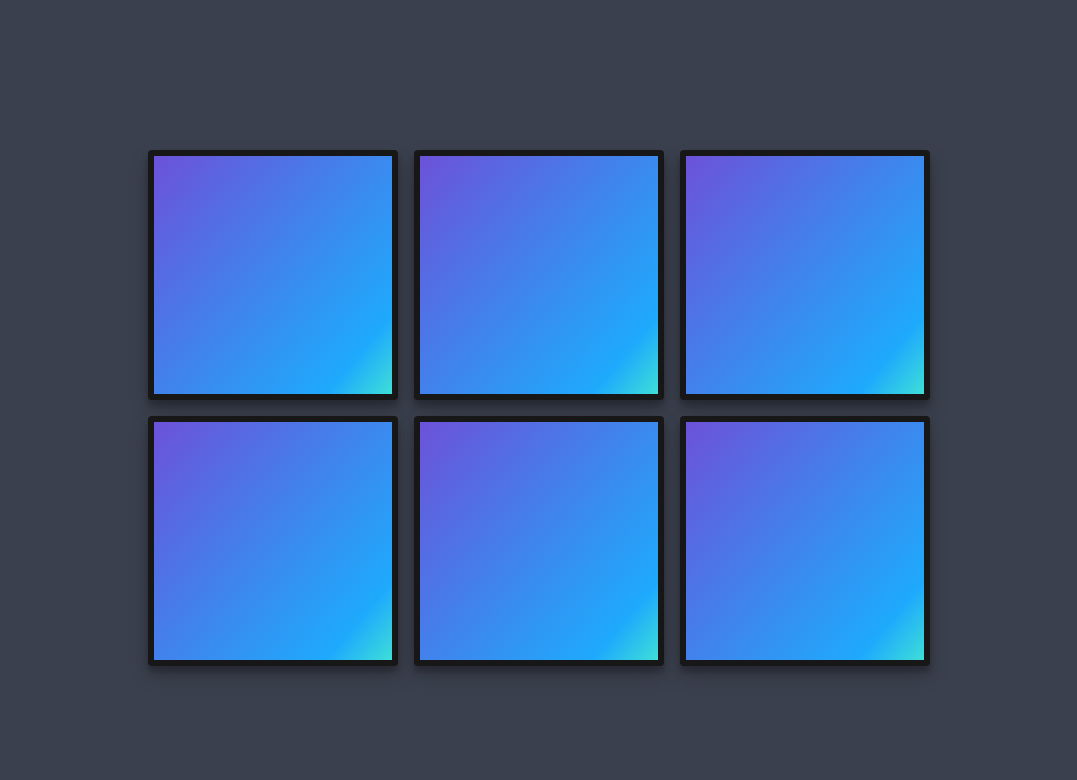
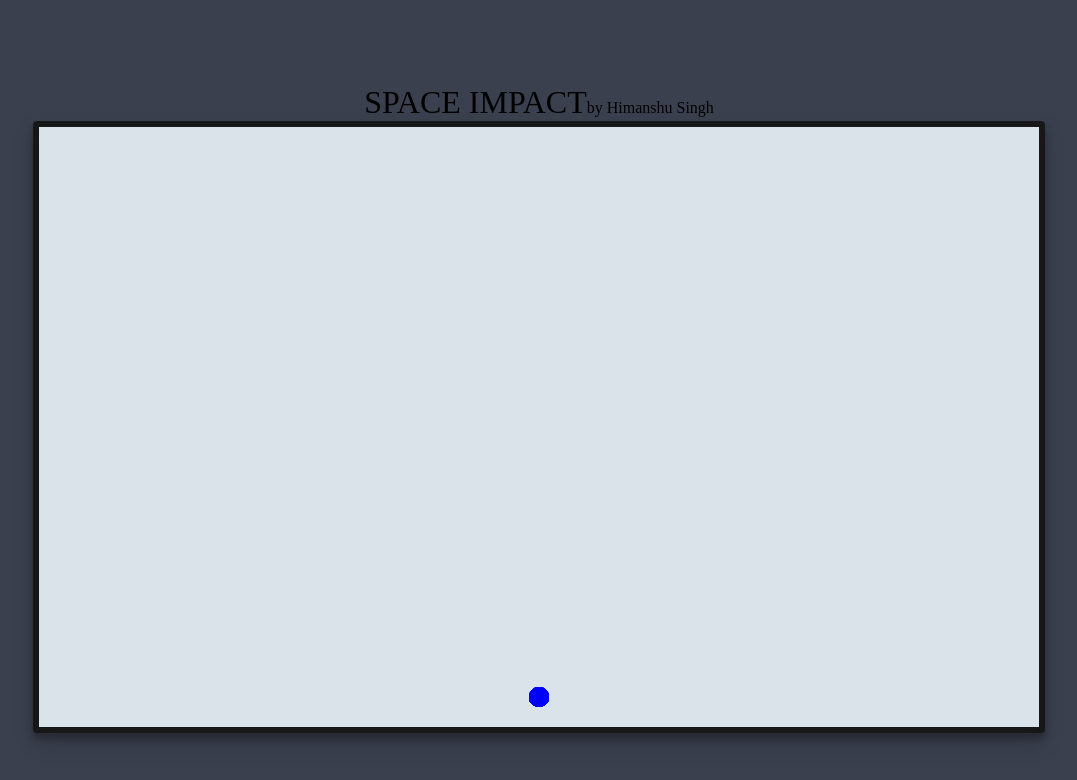
Before and after one commit to the5ereneRebe1/Space-Impact, a plain HTML site: page index.html in a window 1280 px wide. Shown: the whole page, without its empty margins (101-1178 px from the left). Drawn offline with Linux system fonts and the light colour scheme.

Commit message:
Added some basic UI to the game.

```diff
--- a/index.html
+++ b/index.html
@@ -12,17 +12,14 @@
         <link rel="stylesheet" href="main.css">
     </head>
     <body>
+        <div style="display: flex; flex-direction: row;" >
+            <div class="title">SPACE IMPACT</div><div class="sub-title">by Himanshu Singh</div>
+        </div>
         <!--[if lt IE 7]>
             <p class="browsehappy">You are using an <strong>outdated</strong> browser. Please <a href="#">upgrade your browser</a> to improve your experience.</p>
         <![endif]-->
-        <div class="container">
-            <div class="item item1"></div>
-            <div class="item item2"></div>
-            <div class="item item3"></div>
-            <div class="item item4"></div>
-            <div class="item item5"></div>
-            <div class="item item5"></div>
-          </div>
+        <canvas height="600%" width="1000%" id = "canvas" class="canvas"></canvas>
 
+    <script src="index.js"></script>
     </body>
 </html>
--- /dev/null
+++ b/index.js
@@ -0,0 +1,22 @@
+let canvas = document.getElementById("canvas");
+let ctx = canvas.getContext("2d");
+
+let x = canvas.width/2;
+let y = canvas.height-30;
+let ballRadius = 10;
+
+function drawBall(){
+    ctx.beginPath();
+    ctx.arc(x,y,ballRadius,0,Math.PI*2);
+    ctx.fillStyle = "blue";
+    ctx.fill();
+    ctx.closePath();
+}
+function draw() {
+//Todo : Add draw and update methods for canvas
+//Todo: Add event listeners here
+drawBall();
+
+requestAnimationFrame(draw);
+}
+requestAnimationFrame(draw);
--- a/main.css
+++ b/main.css
@@ -1,21 +1,28 @@
-.container {
+/* .container {
     display: grid;
     grid-template-columns: 250px 250px 250px;
     grid-template-rows: 250px 250px;
     grid-gap: 1rem;
-  }
+  } */
 
   body {
     background-color: #3b404e;
     height: 100vh;
     display: flex;
     justify-content: center;
+    flex-direction: column;
     align-items: center;
   }
-
-  .item {
-    background-color: #1EAAFC;
-    background-image: linear-gradient(130deg, #6C52D9 0%, #1EAAFC 85%, #3EDFD7 100%);
+  .title{
+    font-size: 200%;
+  }
+  .sub-title{
+    position: relative;
+    top: 15px;
+  }
+  .canvas {
+    background-color: rgb(217, 227, 233);
+    /* background-image: linear-gradient(130deg, #6C52D9 0%, #1EAAFC 85%, #3EDFD7 100%); */
     box-shadow: 0 10px 20px rgba(0,0,0,0.19), 0 6px 6px rgba(0,0,0,0.23);
     color: #fff;
     border-radius: 4px;
```
